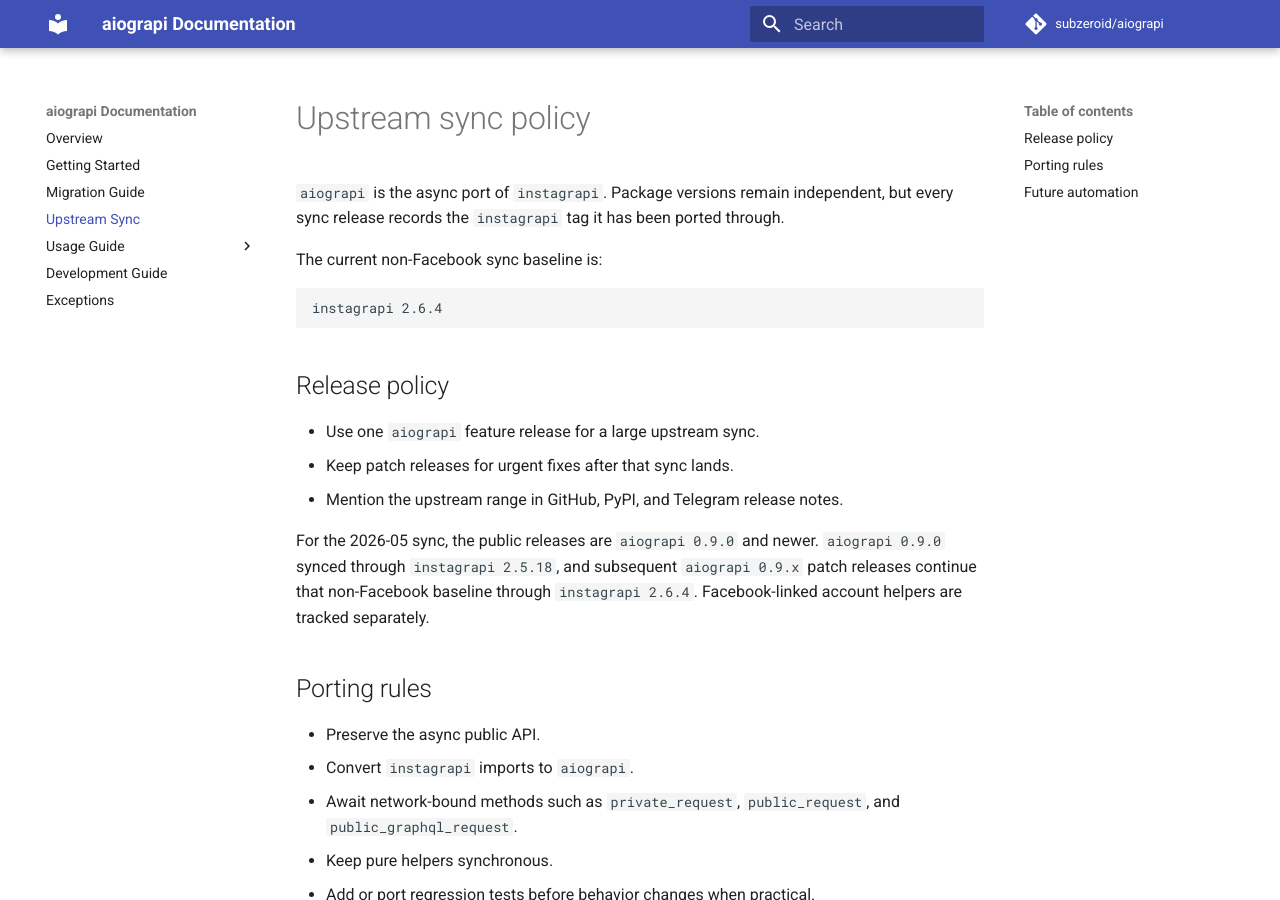
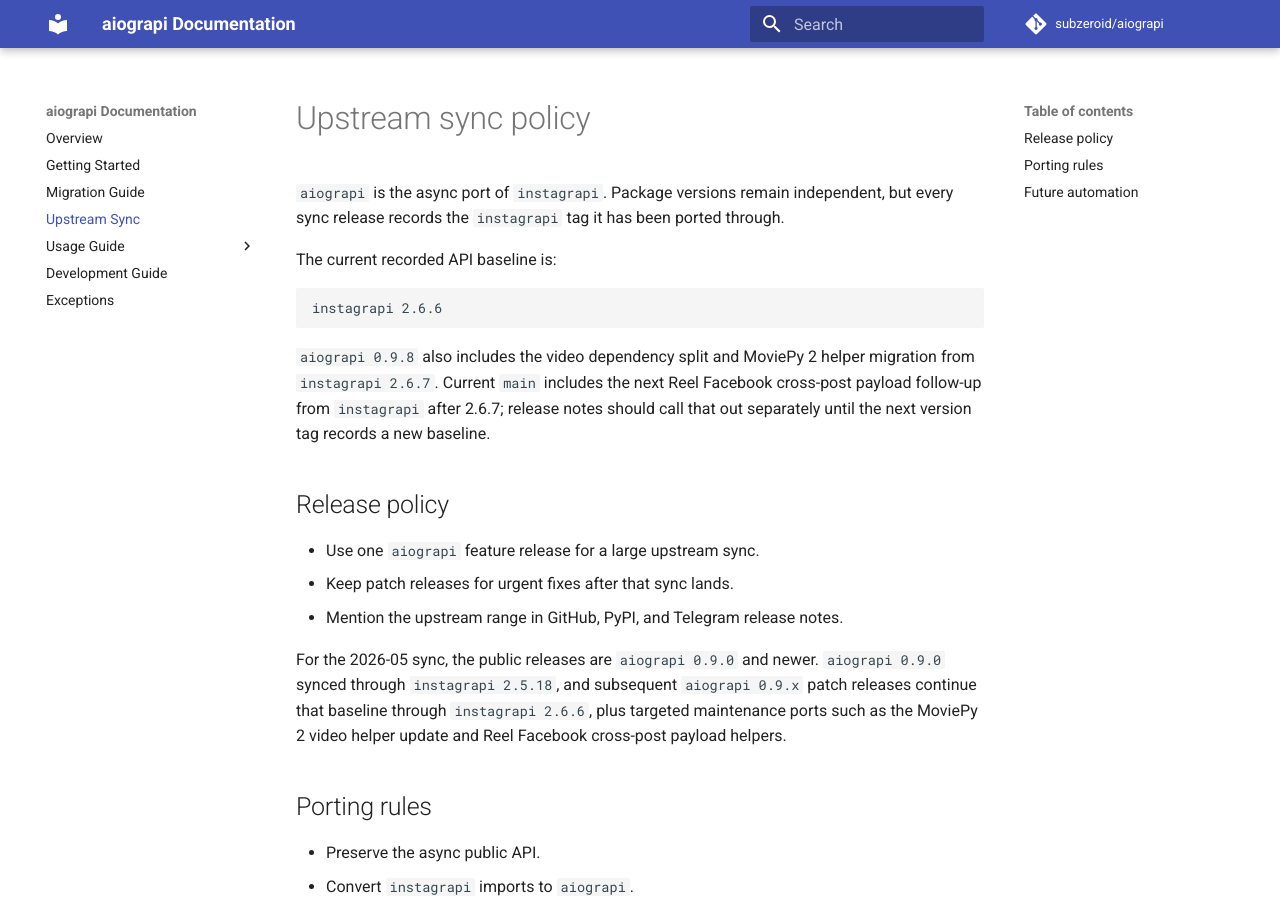
Before and after one commit to subzeroid/aiograpi, an MkDocs documentation site: the page built from docs/upstream-sync.md, in a window 1280 px wide and 900 px high. Built offline with MkDocs 1.6.1 and Material for MkDocs 9.7.7, drawn with Linux system fonts in a browser that asks for light colours; comment, search, counter and statistics services are not loaded; the version menu is left out.

Commit message:
docs: update aiograpi sync notes

````diff
--- a/docs/upstream-sync.md
+++ b/docs/upstream-sync.md
@@ -4,11 +4,15 @@
 independent, but every sync release records the `instagrapi` tag it has been
 ported through.
 
-The current non-Facebook sync baseline is:
+The current recorded API baseline is:
 
 ```text
-instagrapi 2.6.4
+instagrapi 2.6.6
 ```
+
+`aiograpi 0.9.8` also includes the video dependency split and MoviePy 2 helper migration from `instagrapi 2.6.7`.
+Current `main` includes the next Reel Facebook cross-post payload follow-up from `instagrapi` after 2.6.7; release
+notes should call that out separately until the next version tag records a new baseline.
 
 ## Release policy
 
@@ -18,8 +22,8 @@ instagrapi 2.6.4
 
 For the 2026-05 sync, the public releases are `aiograpi 0.9.0` and newer.
 `aiograpi 0.9.0` synced through `instagrapi 2.5.18`, and subsequent
-`aiograpi 0.9.x` patch releases continue that non-Facebook baseline through
-`instagrapi 2.6.4`. Facebook-linked account helpers are tracked separately.
+`aiograpi 0.9.x` patch releases continue that baseline through `instagrapi 2.6.6`, plus targeted maintenance ports
+such as the MoviePy 2 video helper update and Reel Facebook cross-post payload helpers.
 
 ## Porting rules
 
````
Also changed, not shown: CHANGELOG.md (+6 -0 lines).
